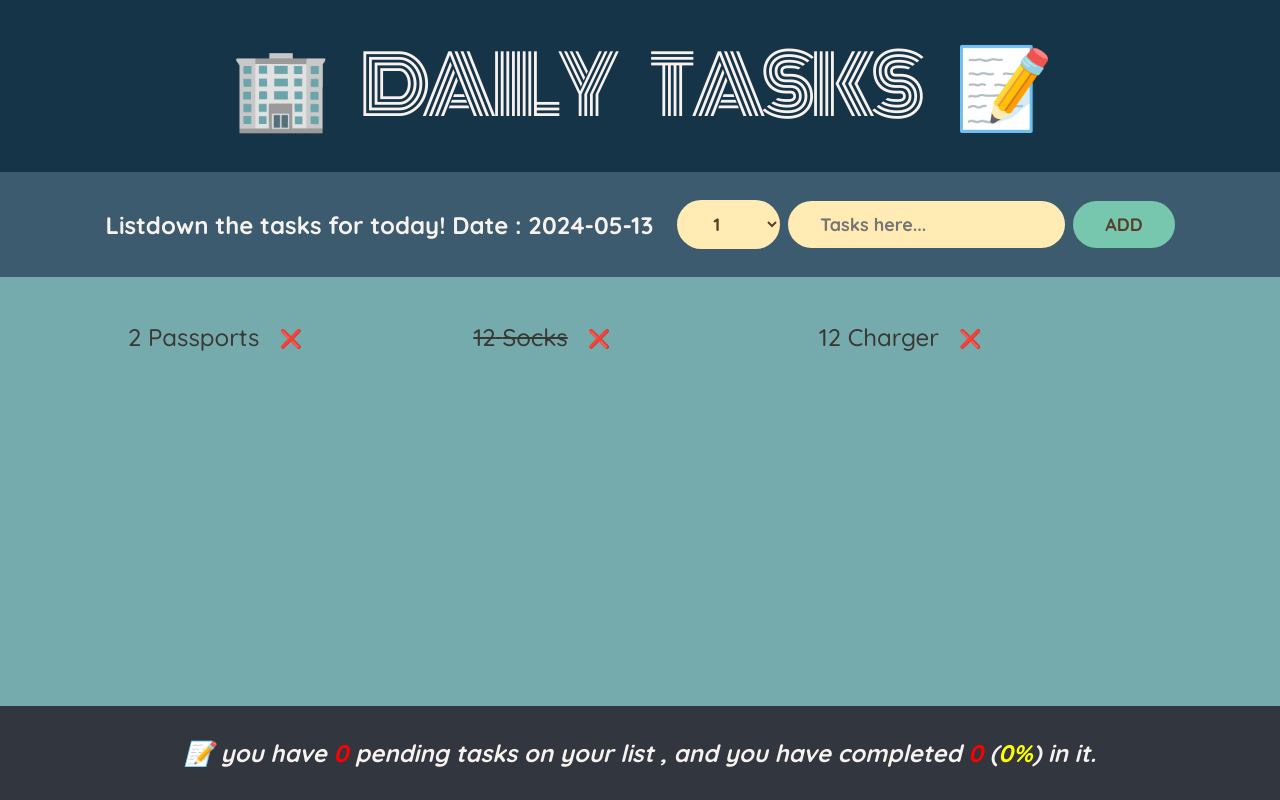
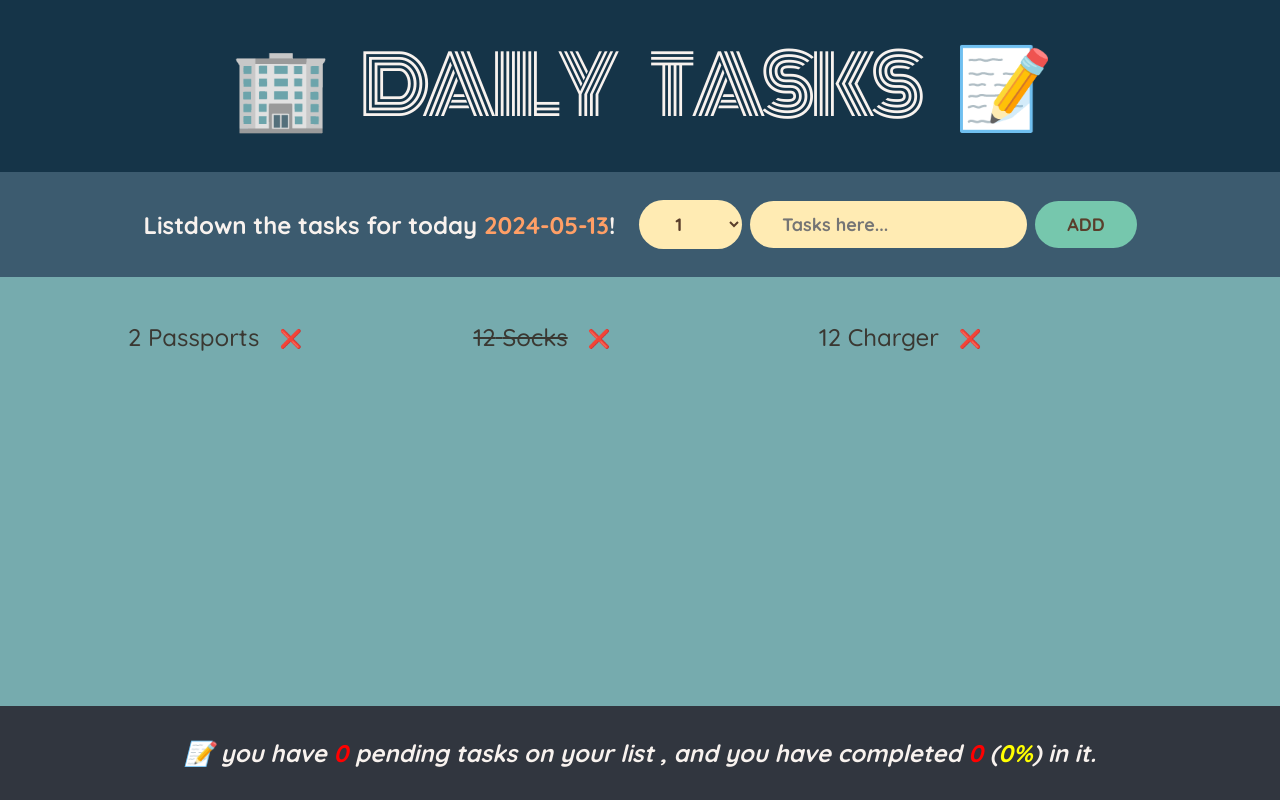
Before and after one commit to SelvakumarBoominathan/Travel_List, a React (Vite) app: page / in a window 1280 px wide. Built offline with nearby package versions, Linux system fonts and the light colour scheme.

Commit message:
styles added

```diff
--- a/src/App.jsx
+++ b/src/App.jsx
@@ -59,7 +59,7 @@ function Form() {
 
   <form className="add-form" onSubmit={handleSubmit}>
 
-    <h3>Listdown the tasks for today!  Date : {date}</h3>
+    <h3>Listdown the tasks for today <span style={{color : "#FF9F66"}}>{date}</span>!</h3>
     <select value={quantity} onChange={(e)=> setQuantity(Number(e.target.value))}>
     {Array.from({length:10}, (_, index) =>(
       <option value={index + 1} key={index + 1}>{index + 1}</option>
```
